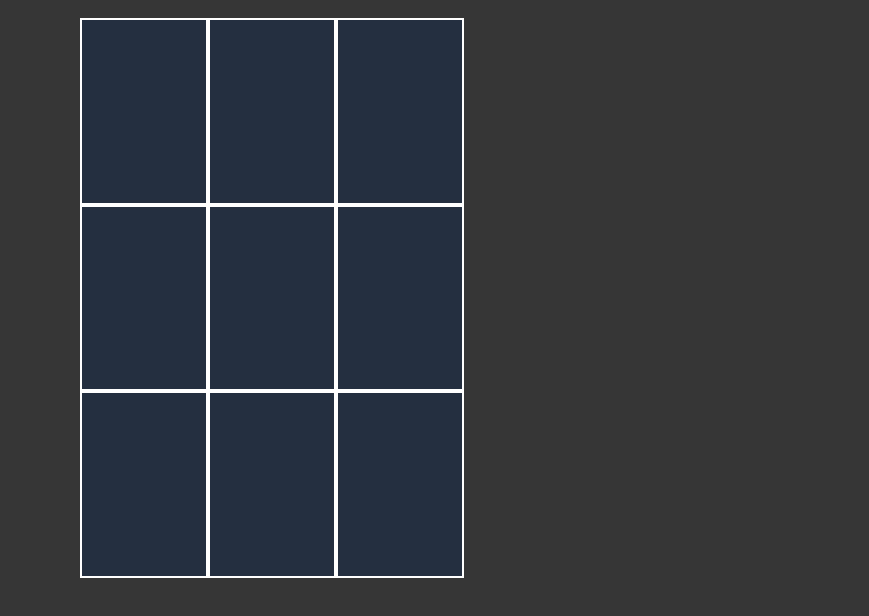
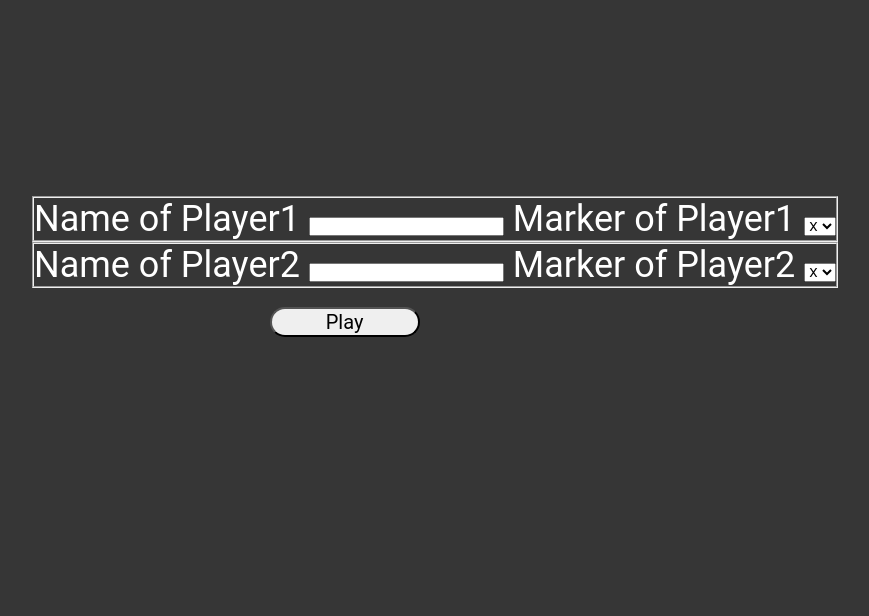
Before and after one commit to Saksham-Singh-working/tic-tac-toe-odin, a plain HTML site: page index.html in a window 1280 px wide. Shown: the part 84-700 px from the top of the page, without its empty margins (368-1237 px from the left). Drawn offline with Linux system fonts and the light colour scheme; a web font is replaced by a local one.

Commit message:
Form added without scripts attached

```diff
--- a/index.html
+++ b/index.html
@@ -8,6 +8,30 @@
     <link rel="stylesheet" href="style.css" type="text/css">
 </head>
 <body>
+    <div class="names">
+        <form>
+            <fieldset>
+            <label for="name1">Name of Player1</label>
+            <input type="text" id="name1" name="name1">
+            <label for="marker1">Marker of Player1</label>
+            <select name="marker1" id="marker1">
+                <option value="X">X</option>
+                <option value="O">O</option>
+            </select>
+            </fieldset><br>
+            <fieldset>
+            <label for="name2">Name of Player2</label>
+            <input type="text" id="name2" name="name2">
+            <label for="marker2">Marker of Player2</label>
+            <select name="marker2" id="marker2">
+                <option value="X">X</option>
+                <option value="O">O</option>
+            </select>
+            </fieldset>
+            <br><br>
+            <button type="submit">Play</button>
+        </form>
+    </div>
     <div class="heading">Play On!</div>
     <div class="big-container">
         <div class="container">
--- a/style.css
+++ b/style.css
@@ -7,6 +7,22 @@
     margin:0;
     padding:0;
     font-family: roboto;
+}
+fieldset{
+    display: inline;
+    color:white;
+    font-size:36px;
+}
+form{
+    margin-top:280px;
+    margin-left:400px;
+}
+button{
+    margin-left:27%;
+    font-size: 20px;
+    width: 150px;
+    height: 30px;
+    border-radius: 15px;
 }
 body{
     background-color: #363636;
@@ -18,12 +34,13 @@ body{
     text-align: center;
     font-size:36px;
     margin-top:20px;
+    display: none;
 }
 .big-container{
     width:100vw;
     height:70vh;
     margin-top: 40px;
-    display: flex;
+    display: none;
     justify-content:center;
     align-items:center;
 }
```
